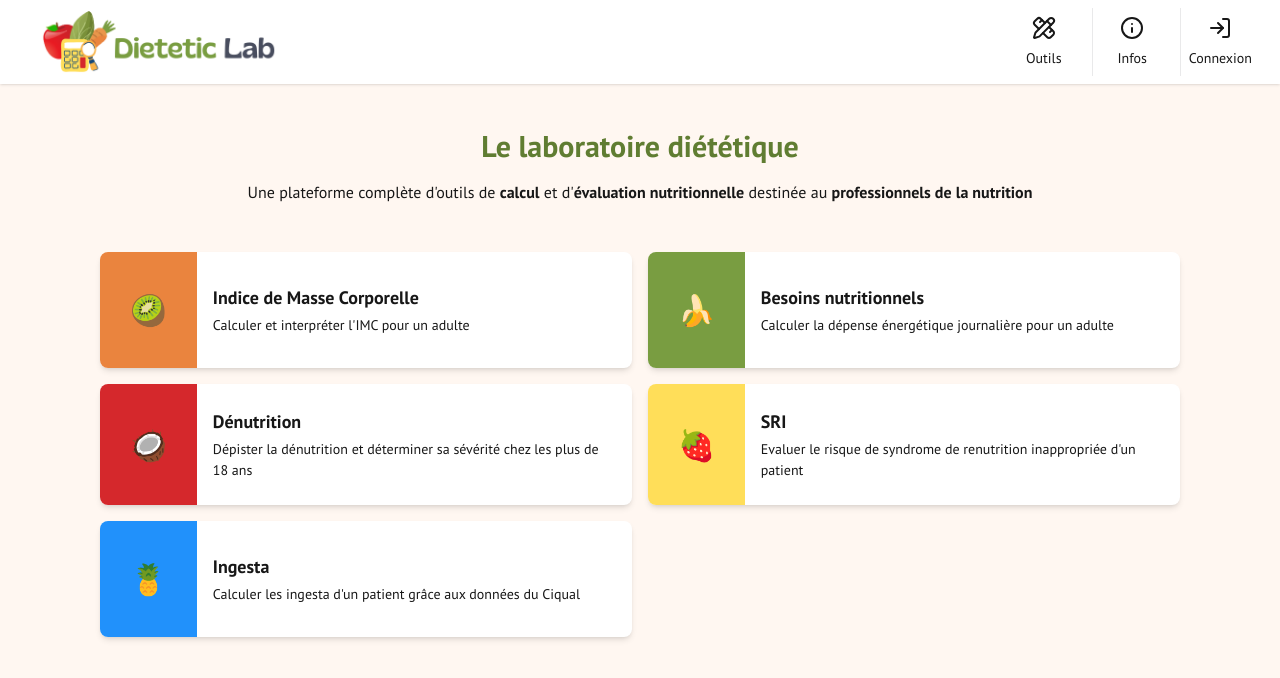
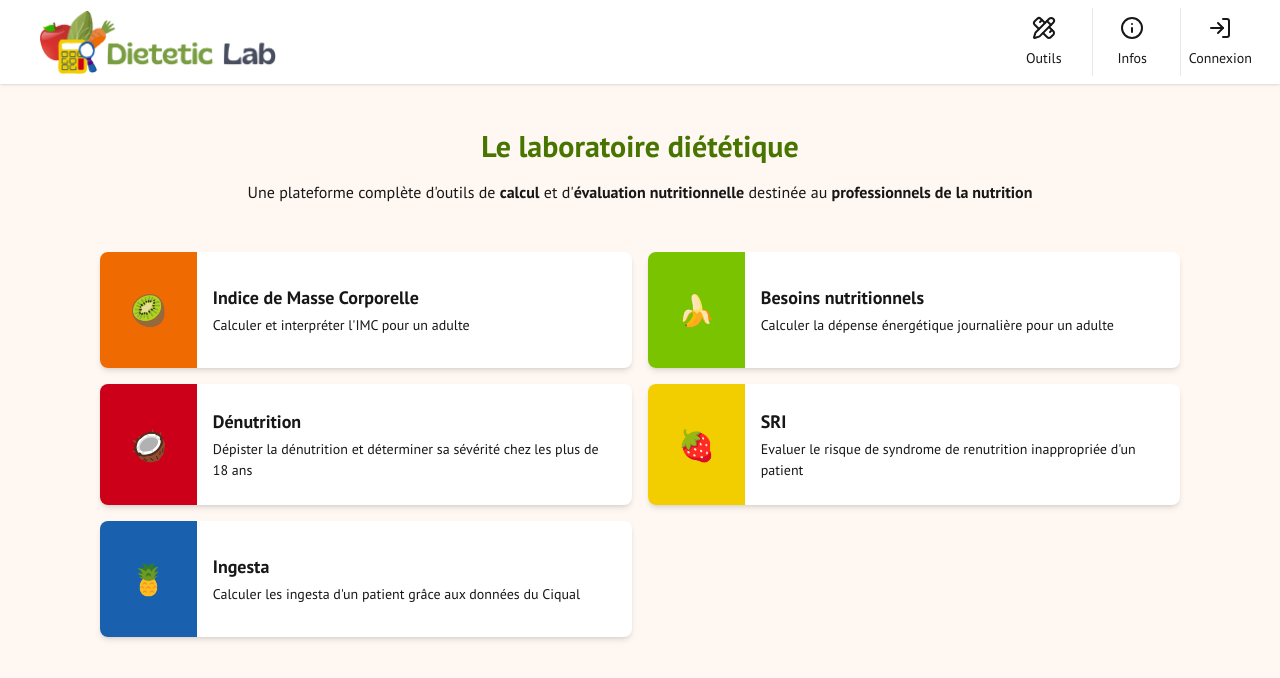
Before and after one commit to Edwige08/dietetic_lab_front, a Next.js app: page / in a window 1280 px wide. Shown: the top 678 px of the page. Built offline with nearby package versions, Linux system fonts and the light colour scheme; no server answers.

Commit message:
update: color palette and logo

```diff
--- a/src/app/globals.css
+++ b/src/app/globals.css
@@ -2,21 +2,28 @@
 @plugin "daisyui";
 
 :root {
-  --greenLightColor: #c6e791;
-  --greenColor: #799d41;
-  --greenSecondColor: #607d32;
-  --redLightColor: #ea9799;
-  --redColor: #d5282C;
-  --redSecondColor: #b22124;
-  --orangeLightColor: #f9c8a7;
-  --orangeColor: #ea843e;
-  --yellowLightColor: #faeaac;
-  --yellowColor: #ffde59;
+  --greenLightColor1: #c6e791;
+  --greenLightColor: #bffe59;
+  --greenColor: #79C300;
+  --greenButtonColor: #518400;
+  --greenSecondColor: #487400;
+  --greenSecondColor1: #59732E;
+  --redLightColor1: #ea9799;
+  --redLightColor: #ff95a3;
+  --redColor: #CD001A;
+  --redSecondColor: #a40016;
+  --redSecondColor1: #b22124;
+  --orangeLightColor1: #f9c8a7;
+  --orangeLightColor: #ffb87e;
+  --orangeColor: #EF6A00;
+  --yellowLightColor1: #faeaac;
+  --yellowLightColor: #ffec81;
+  --yellowColor: #F2CD00;
   --yellowSecondColor: #d4ac0b;
   --blueLightColor: #c9e4fd;
-  --blueColor: #2191fb;
-  --pinkColor: #ff9fb2;
-  --purpleColor: #805d93;
+  --blueColor: #1961AE;
+  /* --pinkColor: #ff9fb2; */
+  /* --purpleColor: #61007D; */
   --grayLightColor: #e9e9ea;
   --grayMediumColor: #c8c8c8;
   --grayColor: #494e5f;
--- a/src/components/Navbar.tsx
+++ b/src/components/Navbar.tsx
@@ -14,11 +14,11 @@ export default function Navbar() {
             <div className="navbar-center m-auto md:m-0">
                 <Link href="/" className="flex flex-row items-center gap-2 font-bold text-3xl">
                     <Image
-                        src="/logo_plat.png"
-                        width={500}
-                        height={132}
+                        src="/new_logo_dietetic_lab.png"
+                        width={480}
+                        height={129}
                         alt="Logo de Dietetic Lab"
-                        className="h-16 w-60"
+                        className="h-16 w-59"
                     />
                 </Link>
             </div>
```
Also changed, not shown: public/logo_plat.png (deleted), public/new_logo_dietetic_lab.png (added).
